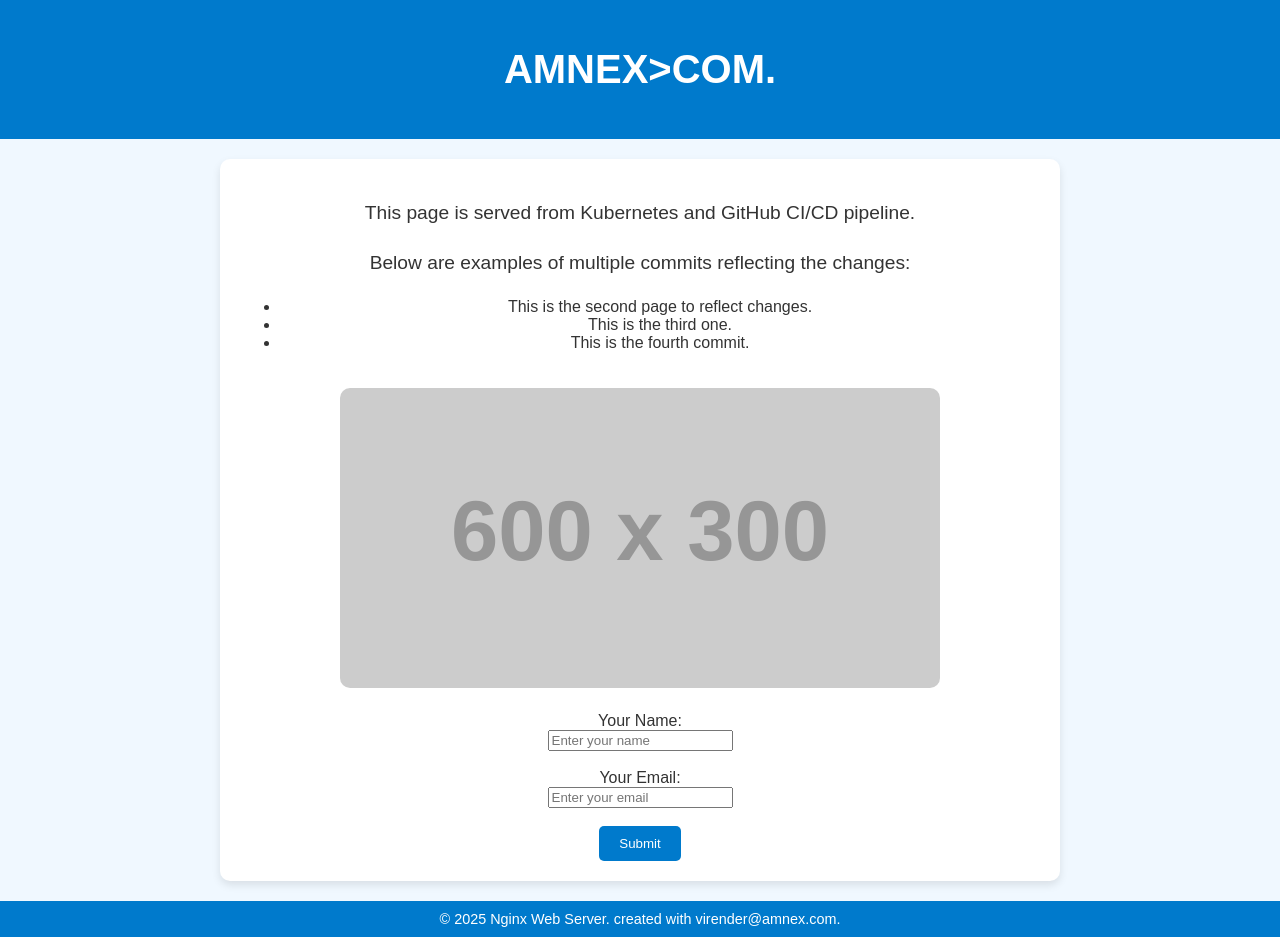
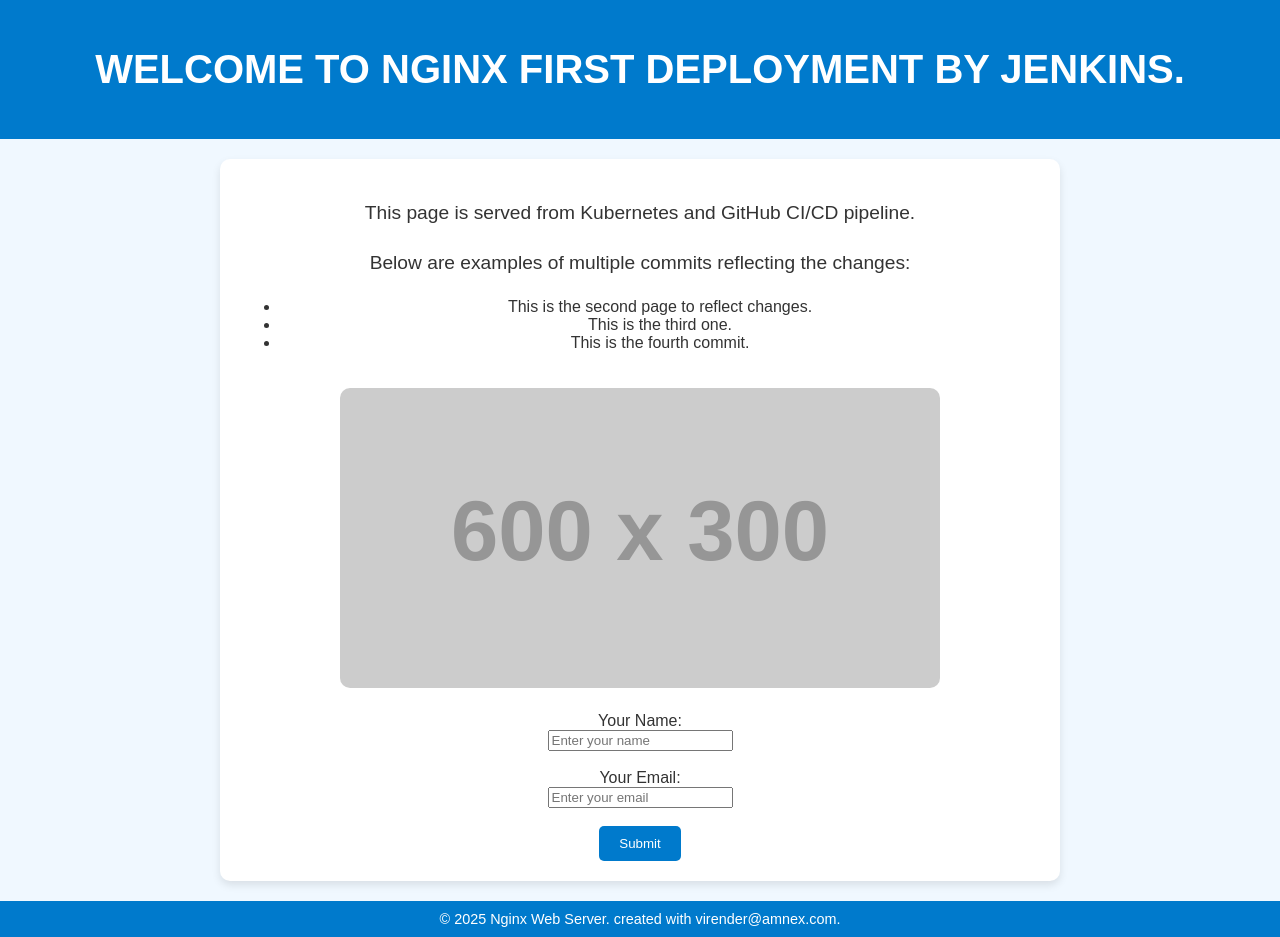
Before and after one commit to Vire-cloud/nginx-deployment, a plain HTML site: page index.html in a window 1280 px wide. Drawn offline with Linux system fonts and the light colour scheme; placeholder pictures from the web are drawn by us.

Commit message:
Update index.html

```diff
--- a/index.html
+++ b/index.html
@@ -53,7 +53,7 @@
 <body>
     <!-- Page header -->
     <header>
-        <h1>AMNEX>COM.</h1>
+        <h1>WELCOME TO NGINX FIRST DEPLOYMENT BY JENKINS.</h1>
     </header>
 
     <!-- Main content container -->
```
